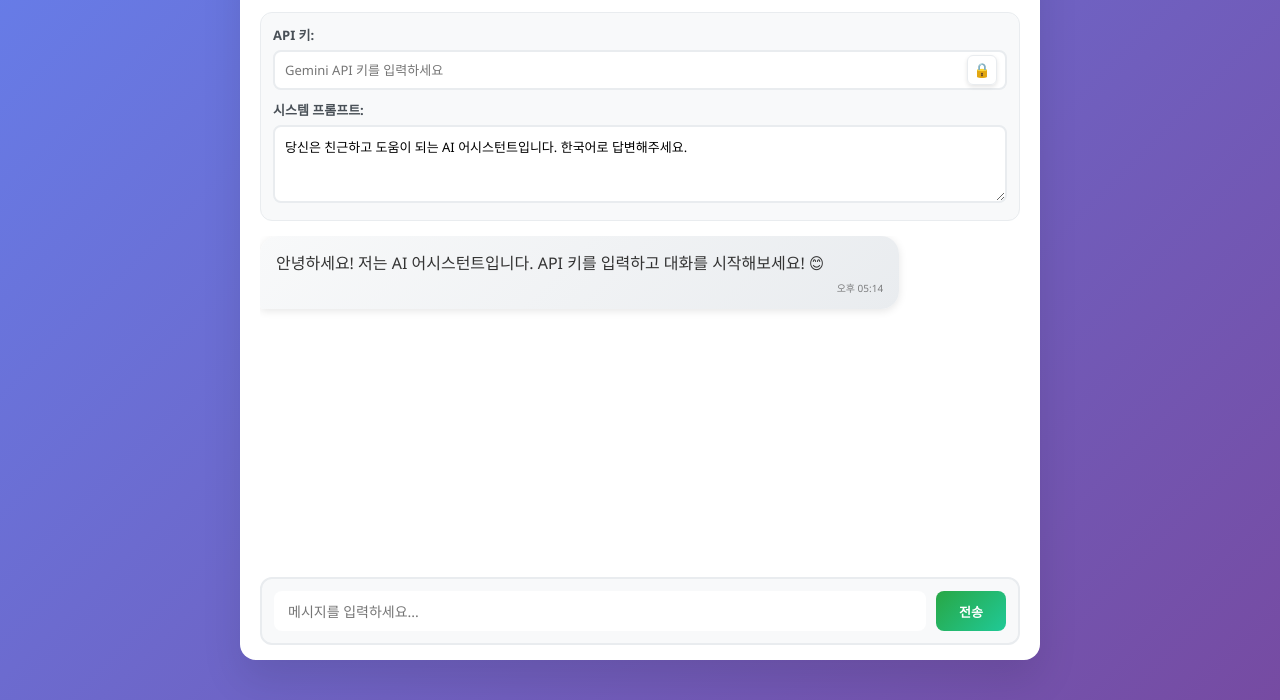
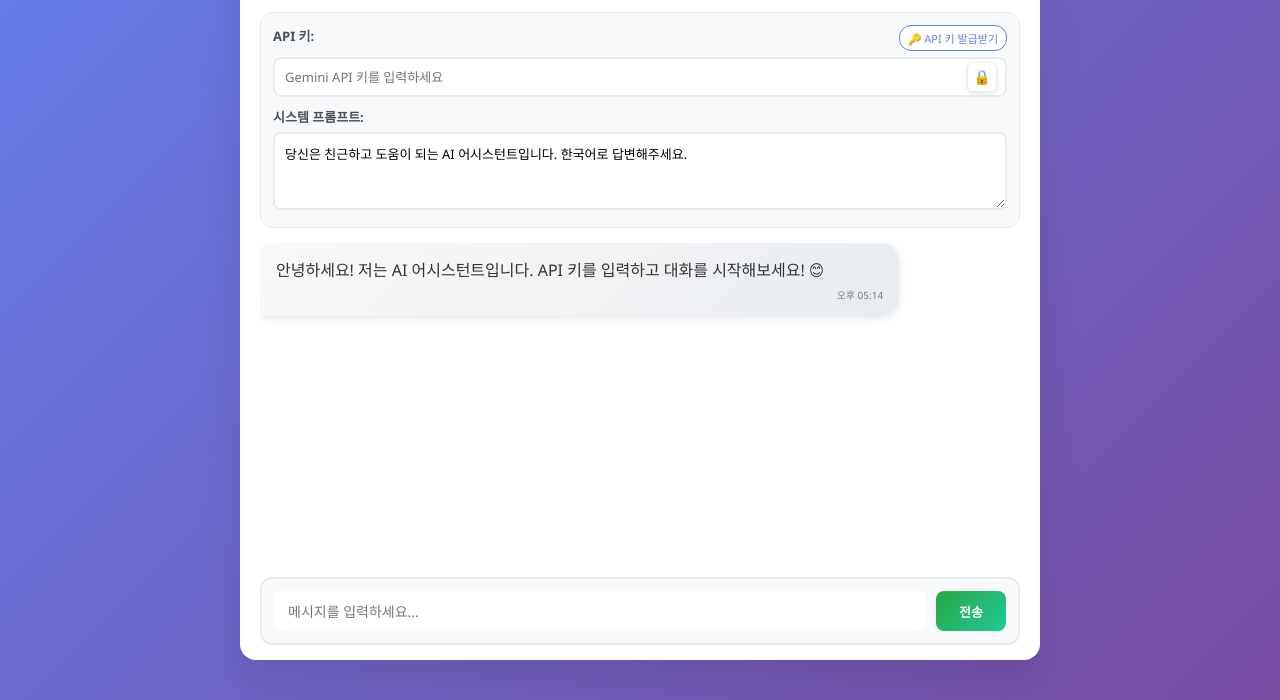
Before and after one commit to hellogona/myhome, a plain HTML site: page chatbot.html in a window 1280 px wide. Shown: the part 100-800 px from the top of the page. Drawn offline with Linux system fonts and the light colour scheme.

Commit message:
Add files via upload

```diff
--- a/chatbot.html
+++ b/chatbot.html
@@ -306,7 +306,12 @@
             </div>
             <div class="chat-content">
                 <div id="setting-area">
-                    <label for="api-key-input">API 키:</label>
+                    <div style="display: flex; justify-content: space-between; align-items: center; margin-bottom: 6px;">
+                        <label for="api-key-input">API 키:</label>
+                        <a href="https://aistudio.google.com/apikey" target="_blank" style="color: #667eea; text-decoration: none; font-size: 11px; padding: 4px 8px; background: white; border-radius: 12px; border: 1px solid #667eea; transition: all 0.3s ease;">
+                            🔑 API 키 발급받기
+                        </a>
+                    </div>
                     <div class="api-key-input-container">
                         <input type="password" id="api-key-input" placeholder="Gemini API 키를 입력하세요">
                         <button type="button" class="toggle-password" onclick="togglePassword()" title="API 키 표시/숨기기">
```
